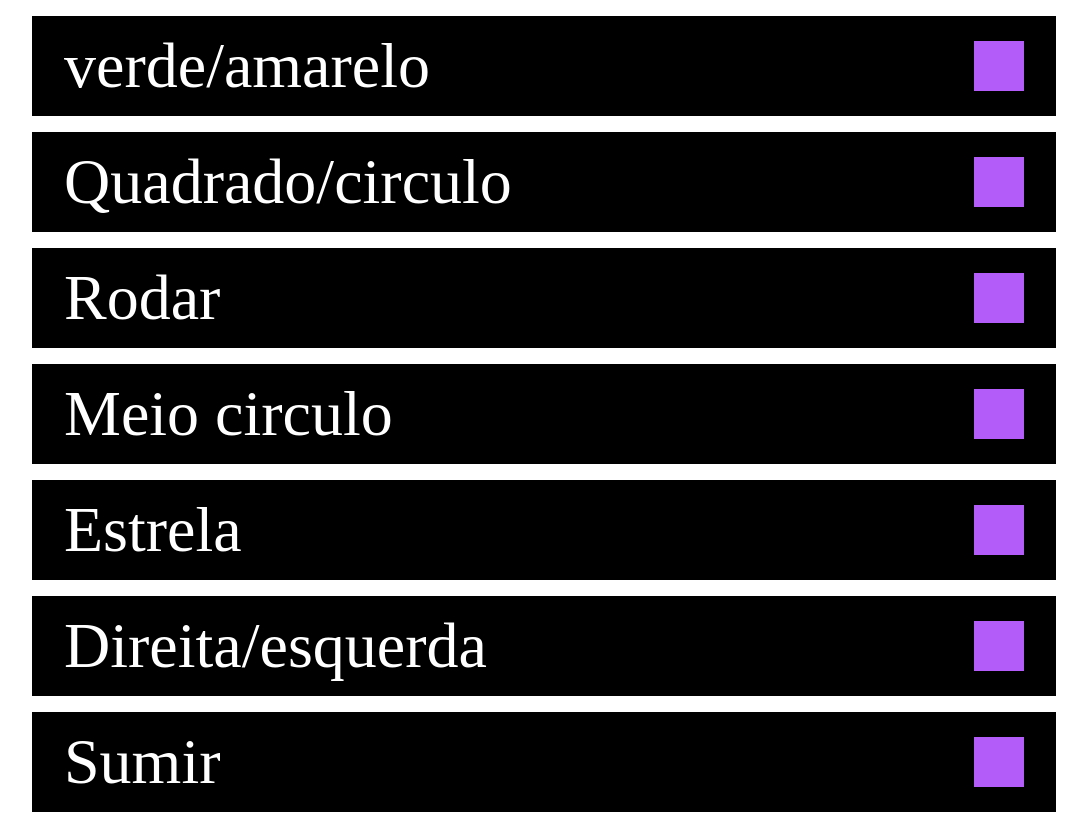
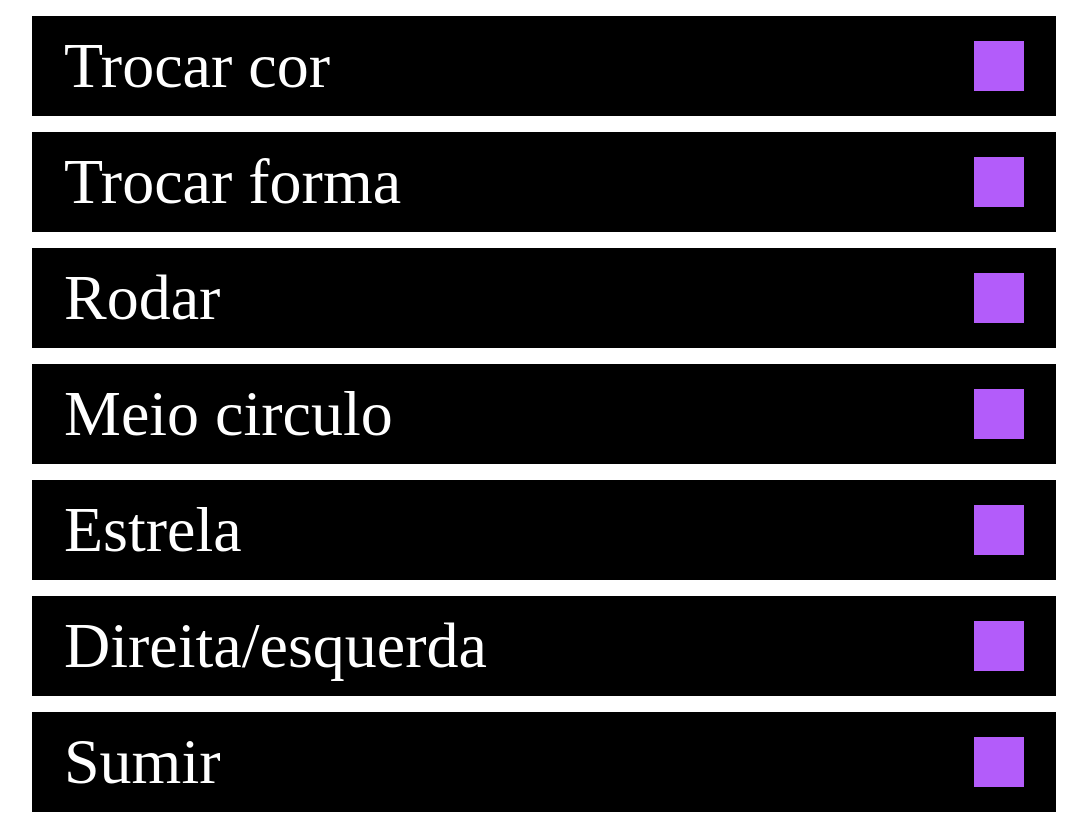
Before and after one commit to analu-a/Aula02, a plain HTML site: page index.html in a window 1280 px wide. Shown: the whole page, without its empty margins (96-1183 px from the left). Drawn offline with Linux system fonts and the light colour scheme.

Commit message:
Terminado

```diff
--- a/index.html
+++ b/index.html
@@ -10,12 +10,12 @@
 <body>
     <div class="container">
         <div class="item">
-            <div class="texto">verde/amarelo</div>
+            <div class="texto">Trocar cor</div>
             <div class="forma" id="forma1"></div>
         </div>
 
          <div class="item">
-            <div class="texto">Quadrado/circulo</div>
+            <div class="texto">Trocar forma</div>
             <div class="forma" id="forma2"></div>
          </div>
 
```
